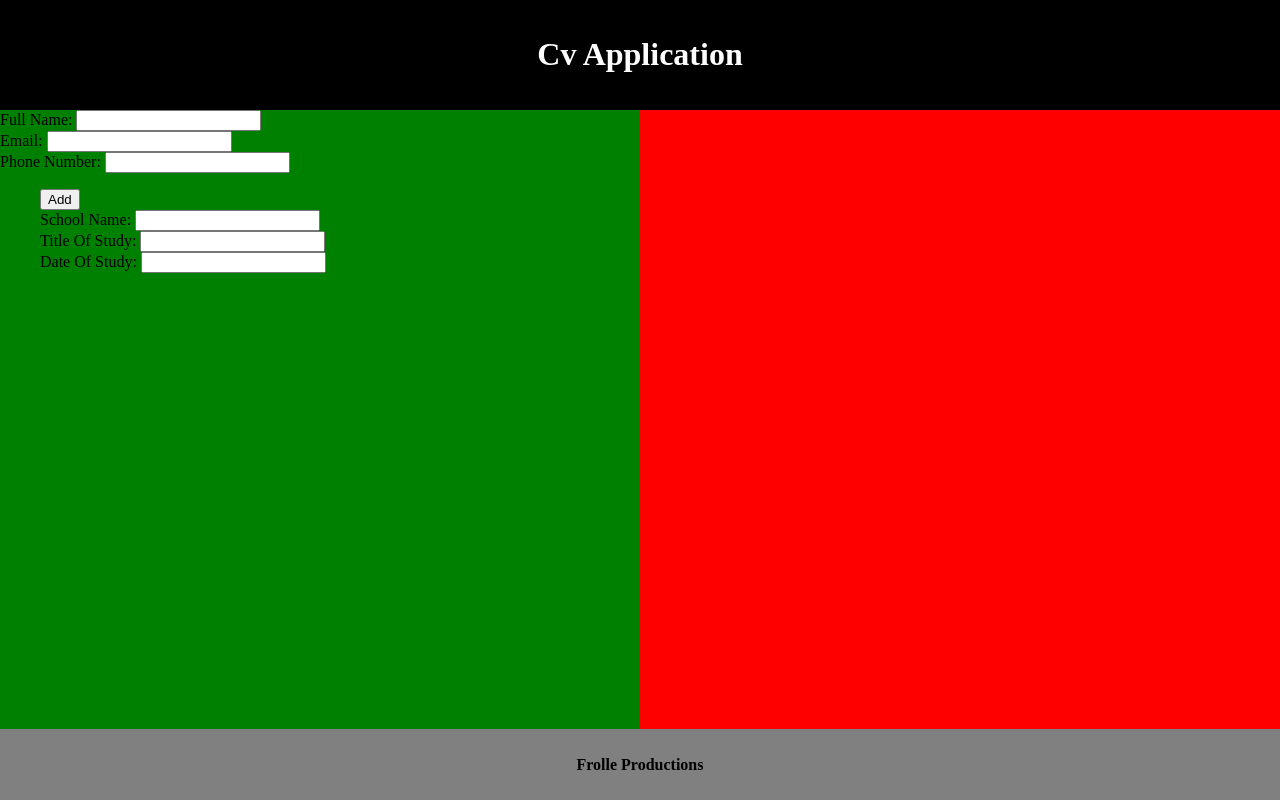
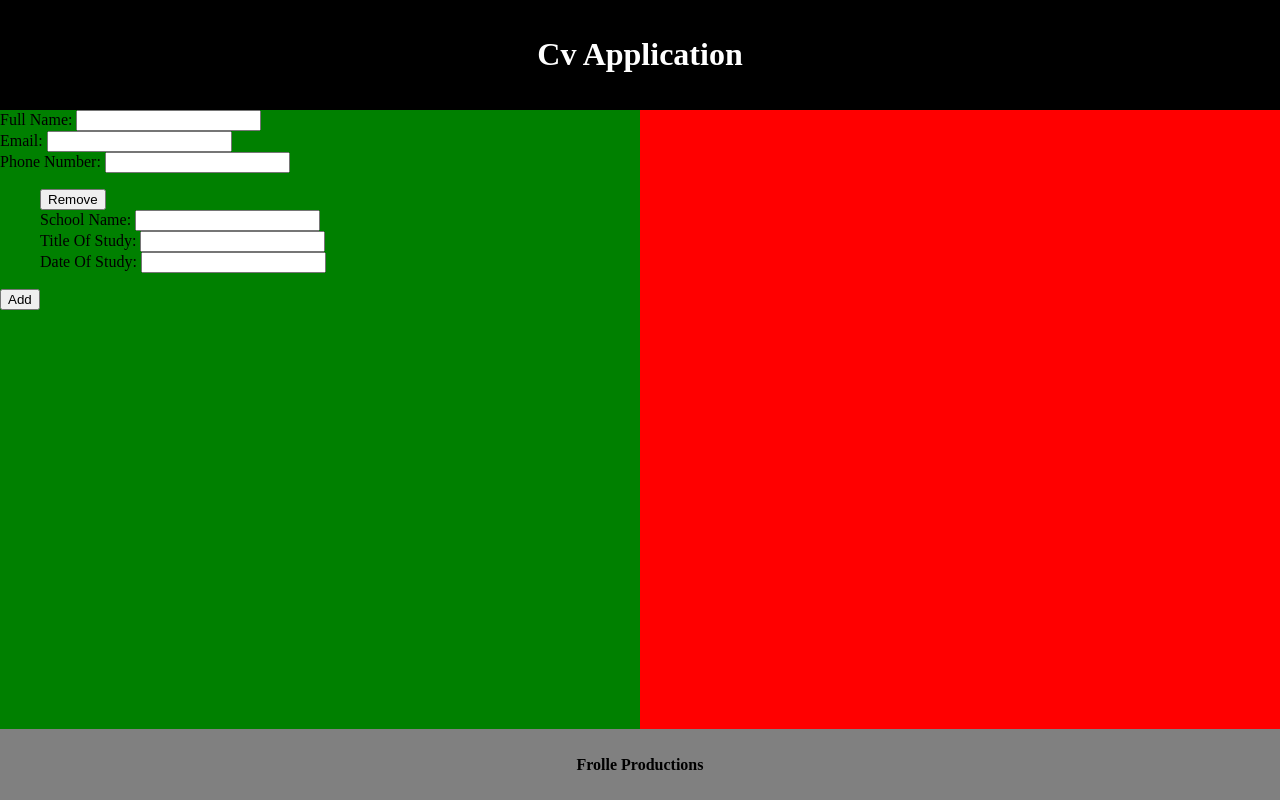
Before and after one commit to FrodeBerg/odin-cv-app, a React (Create React App) app: page / in a window 1280 px wide. Built offline with nearby package versions, Linux system fonts and the light colour scheme.

Commit message:
Add the ability to remove educational experience

```diff
--- a/src/App.js
+++ b/src/App.js
@@ -39,6 +39,14 @@ class App extends React.Component {
     console.log(this.state.Educational)
   }
 
+  removeEducational = (event) => {
+    let id = +event.target.parentNode.id
+    this.setState({
+      Educational : this.state.Educational.filter((_, index) => index !== id)
+    })
+    console.log(this.state.Educational.filter((_, index) => index !== id))
+  }
+
   setEducationalInput = (event) => {
 
   }
@@ -51,6 +59,7 @@ class App extends React.Component {
           <Edit
           setGeneralInput={this.setGeneralInput}
           addEducational={this.addEducational}
+          removeEducational={this.removeEducational}
           setEducationalInput={this.setEducationalInput}
           Educational={this.state.Educational}
           />
@@ -82,12 +91,14 @@ class Edit extends React.Component {
             this.props.Educational.map((item, index) => (
               <Educational
               key={index}
-              addEducational={this.props.addEducational}
+              identifiers={index}
+              removeEducational={this.props.removeEducational}
               setEducationalInput={this.props.setEducationalInput}
               />
             ))
           }
         </ul>
+        <button onClick={this.props.addEducational}>Add</button>
 
       </div>
     )
--- a/src/components/Educational.js
+++ b/src/components/Educational.js
@@ -4,8 +4,8 @@ import { InputField } from "./InputField";
 export class Educational extends React.Component {
     render() {
         return (
-            <div>
-                <button onClick={this.props.addEducational}>Add</button>
+            <div id={this.props.identifiers}>
+                <button onClick={this.props.removeEducational}>Remove</button>
                 <InputField field="school" title="School Name: " function={this.props.setEducationalInput}/>
                 <InputField field="title" title="Title Of Study: " function={this.props.setEducationalInput}/>
                 <InputField field="date" title="Date Of Study: " function={this.props.setEducationalInput}/>
```
